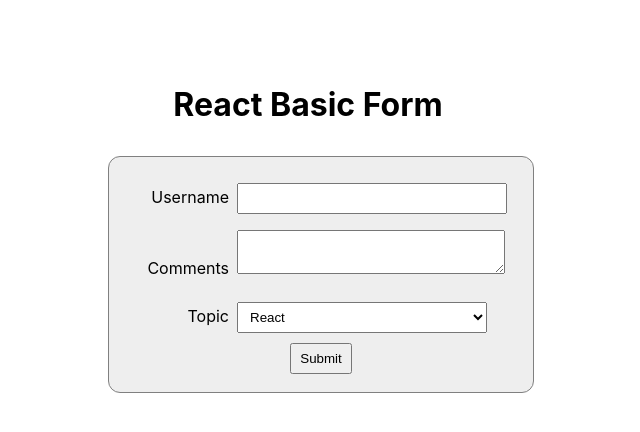
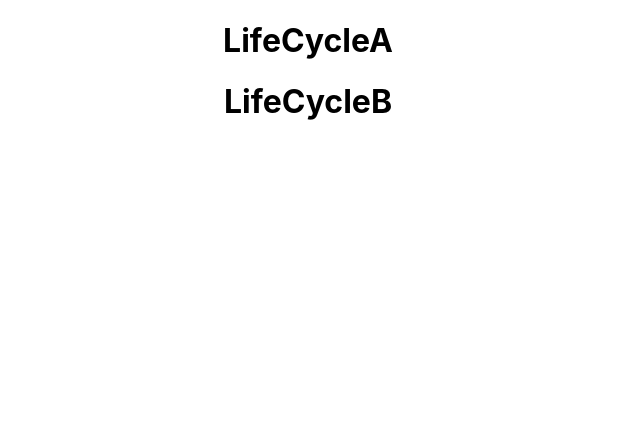
Before and after one commit to temesghentekeste/react-hello-world, a React (Create React App) app: page / in a window 1280 px wide. Shown: the top 432 px of the page, without its empty margins (332-972 px from the left). Built offline with nearby package versions, Linux system fonts and the light colour scheme.

Commit message:
Component Mounting LifeCycle methods

```diff
--- a/src/App.js
+++ b/src/App.js
@@ -15,6 +15,7 @@
 import Inline from './components/Inline';
 import CssModules from './components/CssModules';
 import Form from './components/Form'
+import LifeCycleA from './components/LifeCycleA';
 
 function App() {
   return (
@@ -41,8 +42,9 @@
    <Stylesheets primary={false}/>
    <Inline/>
    <CssModules/>
+    <Form/>
   */}
-    <Form/>
+  <LifeCycleA/>
     </div>
   );
 }
--- /dev/null
+++ b/src/components/LifeCycleA.js
@@ -0,0 +1,36 @@
+import React, { Component } from 'react'
+import LifeCycleB from './LifeCycleB'
+
+class LifeCycleA extends Component {
+  constructor(props) {
+    super(props)
+
+    this.state = {
+       name: 'temesghen'
+    }
+
+    console.log('LifeCycleA constructor')
+  }
+
+
+  static getDerivedStateFromProps(props, state){
+    console.log('LifeCycleA getDerivedStateFromProps')
+    return null
+  }
+
+  componentDidMount(){
+    console.log('LifeCycleA componentDidMount')
+  }
+
+  render() {
+    console.log('LifeCycleA render')
+    return (
+      <div>
+        <h1>LifeCycleA</h1>
+        <LifeCycleB/>
+      </div>
+    )
+  }
+}
+
+export default LifeCycleA
--- /dev/null
+++ b/src/components/LifeCycleB.js
@@ -0,0 +1,34 @@
+import React, { Component } from 'react'
+
+class LifeCycleB extends Component {
+  constructor(props) {
+    super(props)
+
+    this.state = {
+       name: 'temesghen'
+    }
+
+    console.log('LifeCycleB constructor')
+  }
+
+
+  static getDerivedStateFromProps(props, state){
+    console.log('LifeCycleB getDerivedStateFromProps')
+    return null
+  }
+
+  componentDidMount(){
+    console.log('LifeCycleB componentDidMount')
+  }
+
+  render() {
+    console.log('LifeCycleB render')
+    return (
+      <div>
+        <h1>LifeCycleB</h1>
+      </div>
+    )
+  }
+}
+
+export default LifeCycleB
```
Also changed, not shown: notes.txt.
